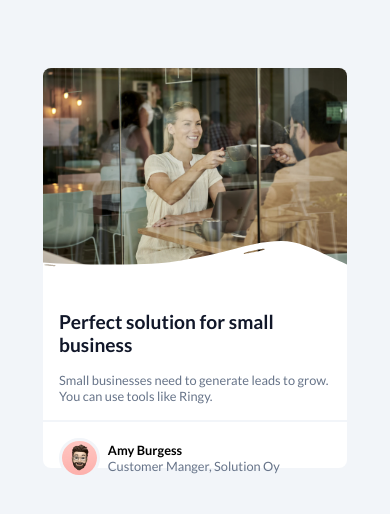
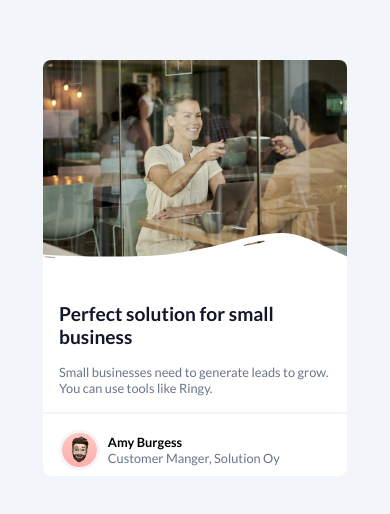
Before and after one commit to TarundeepJoshi/Dev-Challenge, a plain HTML site: page Responsive-Web-Developer/responsive-business-blog-card/index.html in a window 390 px wide. Shown: the part 154-668 px from the top of the page. Drawn offline with Linux system fonts and the light colour scheme.

Commit message:
Update style.css

```diff
--- a/Responsive-Web-Developer/responsive-business-blog-card/style.css
+++ b/Responsive-Web-Developer/responsive-business-blog-card/style.css
@@ -75,7 +75,7 @@ body {
 @media (min-width: 320px) and (max-width: 420px) {
     .container {
         width: 19rem;
-        height: 25rem;
+        height: 26rem;
     }
 
     .card-content h1 {
```
